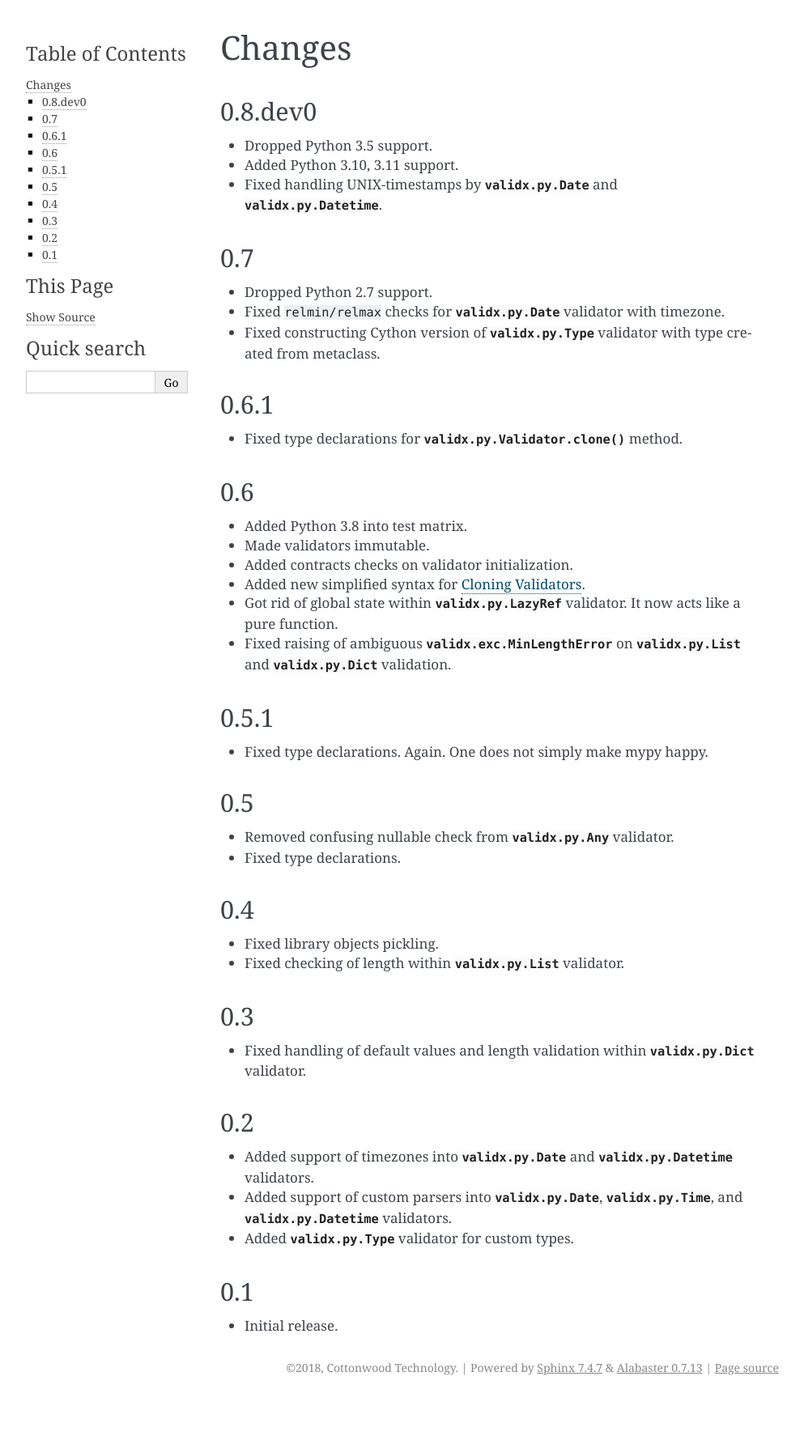
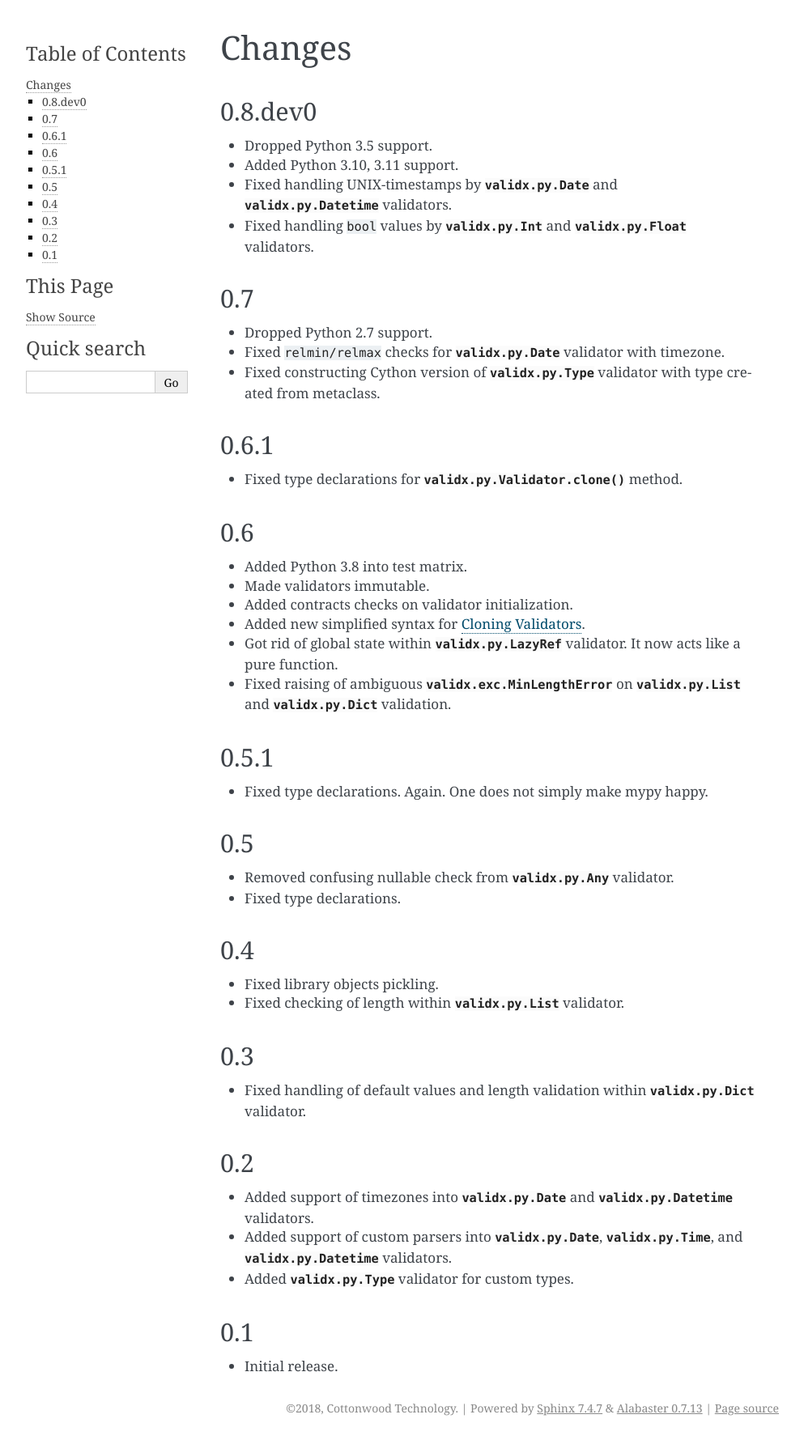
Before and after one commit to Cottonwood-Technology/ValidX, a Sphinx documentation site: the page built from docs/changes.rst, in a window 1280 px wide. Shown: the whole page at 81% size, without its empty margins (148-1141 px from the left). Built offline with Sphinx 7.4.7, drawn with Linux system fonts in a browser that asks for light colours; before the commit the page ends 1729 px from its top, so only the background shows below that.

Commit message:
Fixed handling bool values by Int and Float validators

```diff
--- a/CHANGES.rst
+++ b/CHANGES.rst
@@ -7,7 +7,8 @@ Changes
 
 *   Dropped Python 3.5 support.
 *   Added Python 3.10, 3.11 support.
-*   Fixed handling UNIX-timestamps by ``validx.py.Date`` and ``validx.py.Datetime``.
+*   Fixed handling UNIX-timestamps by ``Date`` and ``Datetime`` validators.
+*   Fixed handling ``bool`` values by ``Int`` and ``Float`` validators.
 
 
 0.7
--- a/docs/changes.rst
+++ b/docs/changes.rst
@@ -7,7 +7,9 @@ Changes
 *   Dropped Python 3.5 support.
 *   Added Python 3.10, 3.11 support.
 *   Fixed handling UNIX-timestamps by :class:`validx.py.Date`
-    and :class:`validx.py.Datetime`.
+    and :class:`validx.py.Datetime` validators.
+*   Fixed handling ``bool`` values by :class:`validx.py.Int`
+    and :class:`validx.py.Float` validators.
 
 
 0.7
```
Also changed, not shown: 3 other files.
